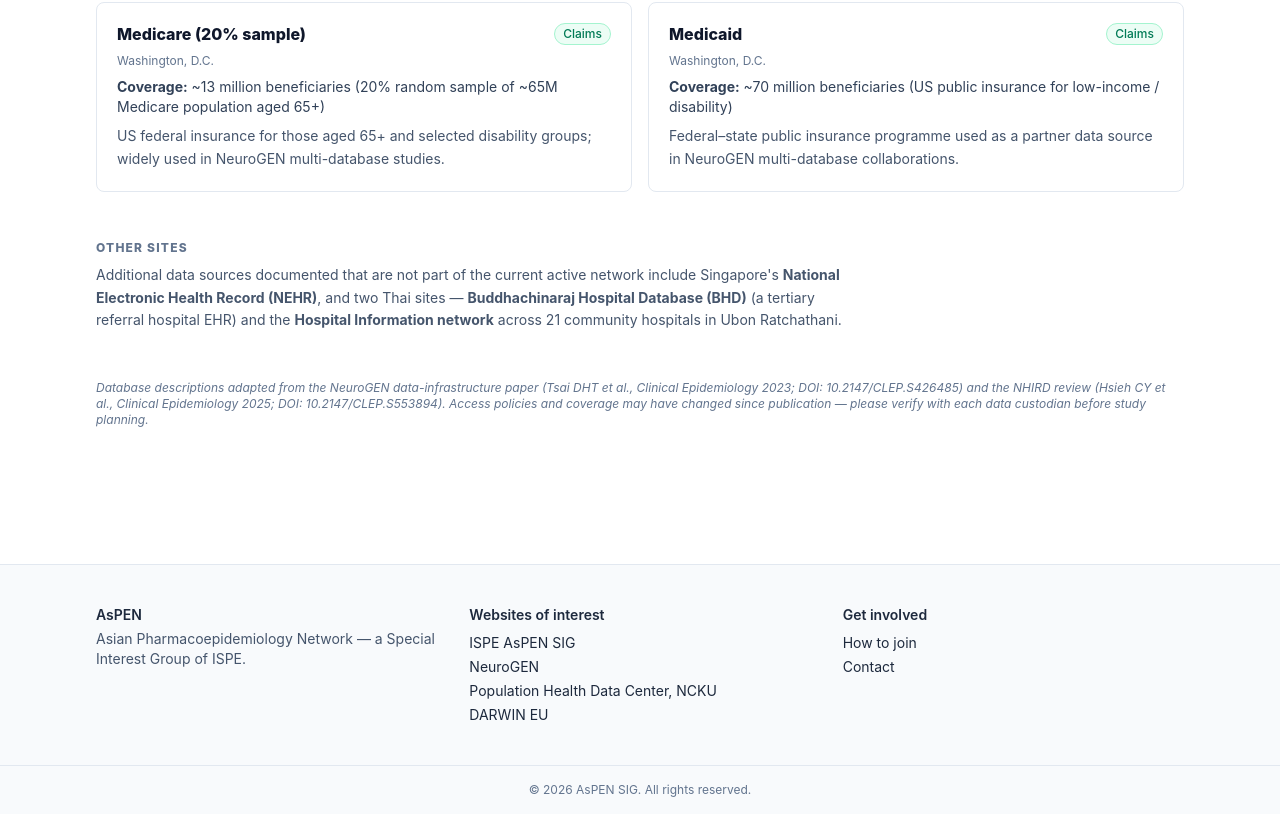
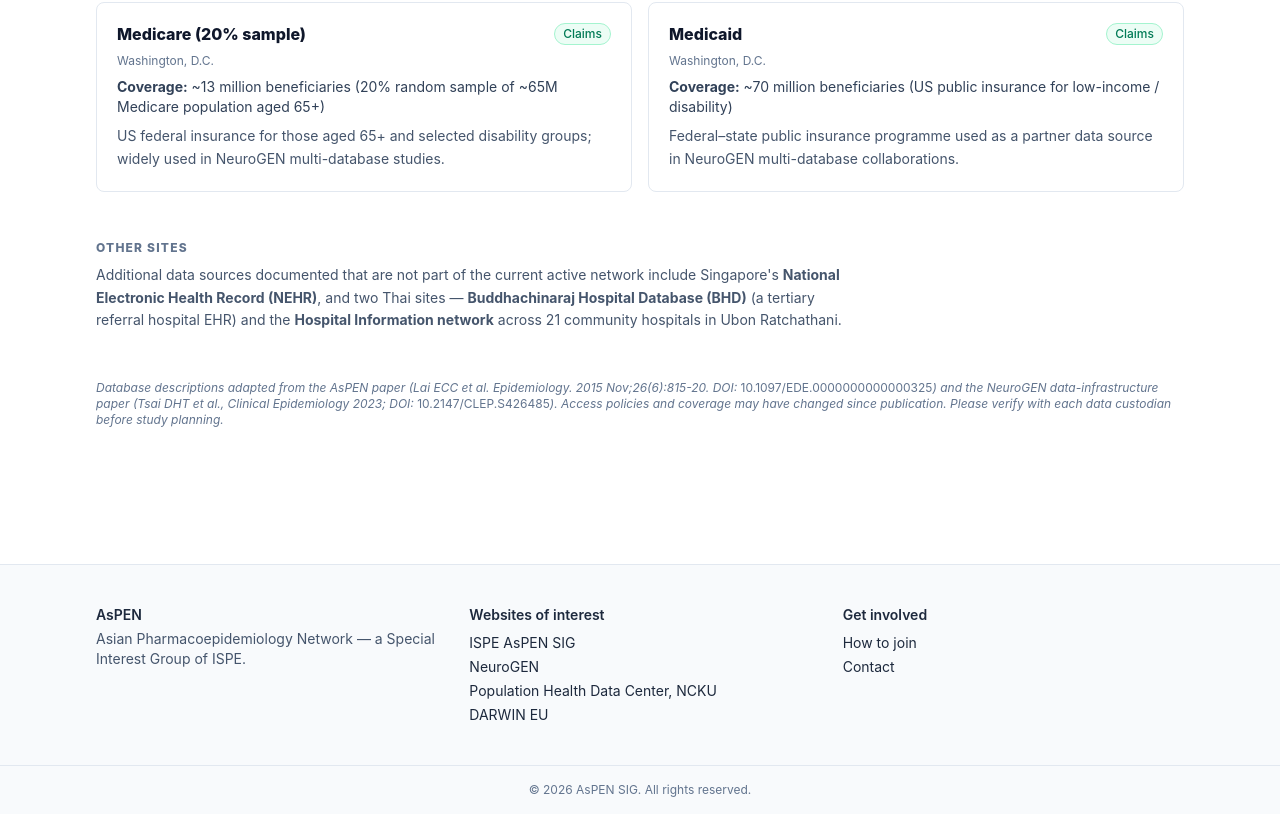
Before and after one commit to PHD-Center/AsPEN, an Astro site: page /AsPEN/databases in a window 1280 px wide. Shown: the part 4143-4957 px from the top of the page. Built offline with nearby package versions, Linux system fonts and the light colour scheme; Astro itself is replaced by a stand-in of ours.

Commit message:
Databases: update reference footer to cite AsPEN 2015 + NeuroGEN 2023 (linked DOIs); drop NHIRD review

```diff
--- a/src/pages/databases.astro
+++ b/src/pages/databases.astro
@@ -216,7 +216,7 @@ const otherSites = [
     </div>
 
     <p class="text-xs text-slate-500 italic">
-      Database descriptions adapted from the NeuroGEN data-infrastructure paper (Tsai DHT et al., <em>Clinical Epidemiology</em> 2023; DOI: 10.2147/CLEP.S426485) and the NHIRD review (Hsieh CY et al., <em>Clinical Epidemiology</em> 2025; DOI: 10.2147/CLEP.S553894). Access policies and coverage may have changed since publication — please verify with each data custodian before study planning.
+      Database descriptions adapted from the AsPEN paper (Lai ECC et al. <em>Epidemiology.</em> 2015 Nov;26(6):815-20. DOI: <a class="hover:text-brand-700 hover:underline not-italic" href="https://doi.org/10.1097/EDE.0000000000000325" target="_blank" rel="noopener">10.1097/EDE.0000000000000325</a>) and the NeuroGEN data-infrastructure paper (Tsai DHT et al., <em>Clinical Epidemiology</em> 2023; DOI: <a class="hover:text-brand-700 hover:underline not-italic" href="https://doi.org/10.2147/CLEP.S426485" target="_blank" rel="noopener">10.2147/CLEP.S426485</a>). Access policies and coverage may have changed since publication. Please verify with each data custodian before study planning.
     </p>
   </section>
 </BaseLayout>
```
